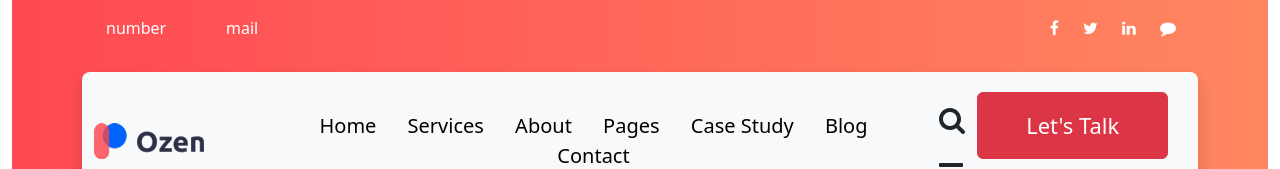
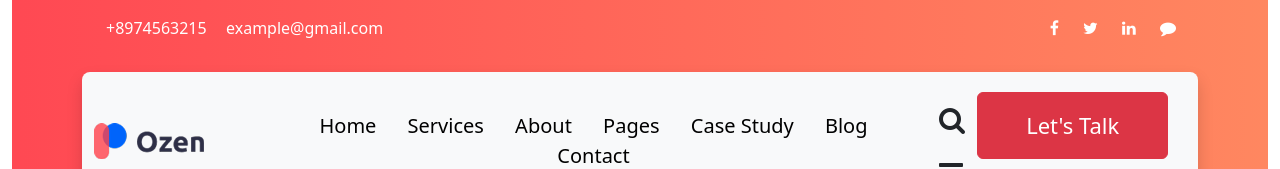
Before and after one commit to vandna-sharma/bootstrap_project, a plain HTML site: page index.html in a window 1280 px wide. Shown: the top 169 px of the page. Drawn offline with Linux system fonts and the light colour scheme.

Commit message:
final commit

```diff
--- a/index.html
+++ b/index.html
@@ -25,10 +25,10 @@
                     <div class="col-md-8">
                         <div class="row m-auto">
                             <div class="col-2">
-                              <p class="info">number</p>
+                              <p class="info">+8974563215</p>
                             </div>
                             <div class="col-2">
-                              <p class="info">mail</p>
+                              <p class="info">example@gmail.com</p>
                             </div>
                           </div>
                     </div>
```
